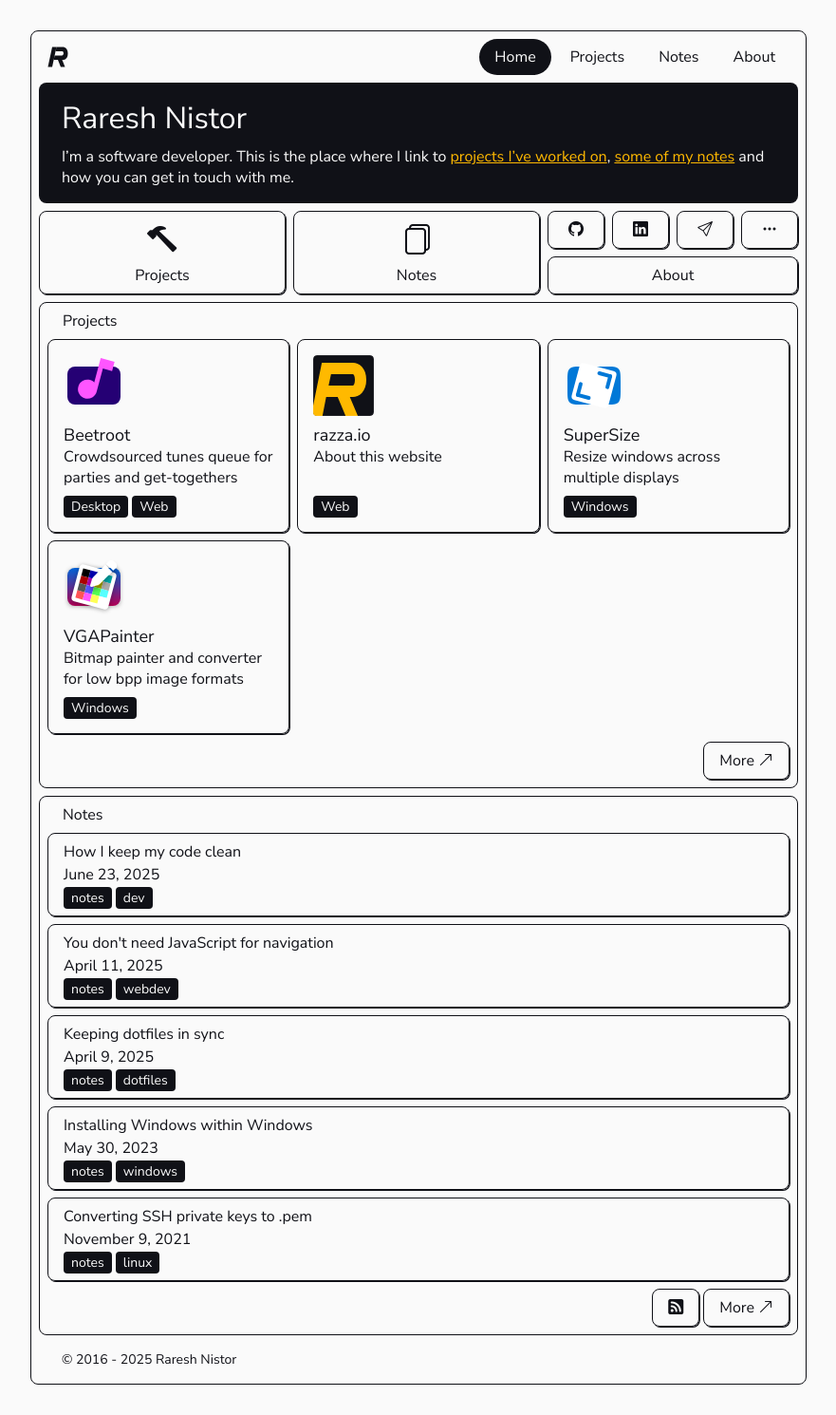
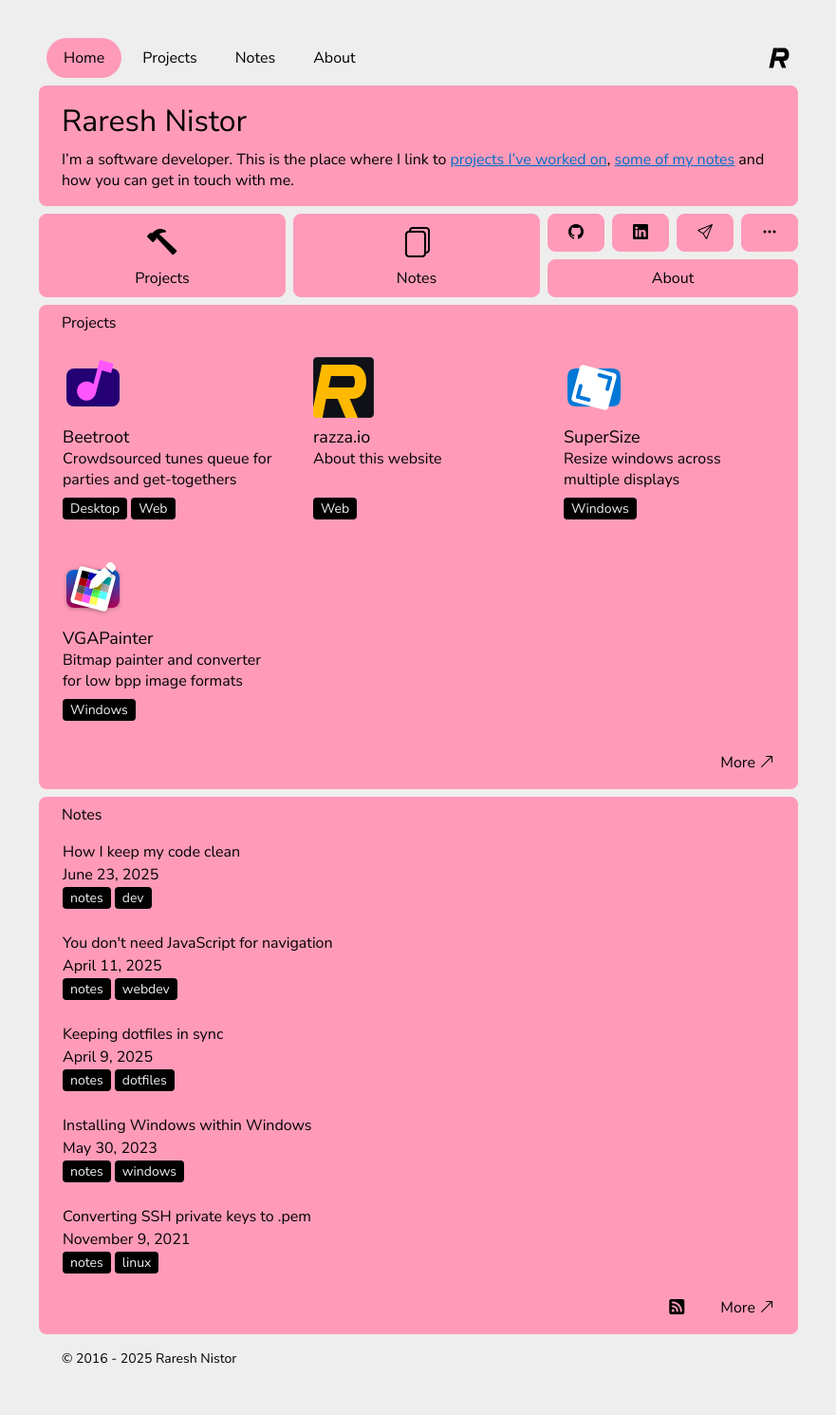
Before and after one commit to itisrazza/razza.io, a Jekyll site: the page built from index.md, in a window 1280 px wide. Shown: the whole page at 95% size, without its empty margins (199-1080 px from the left). Built offline with Jekyll 4.4.1, drawn with Linux system fonts in a browser that asks for light colours.

Commit message:
style: update styling

```diff
--- a/_sass/matte/chrome.scss
+++ b/_sass/matte/chrome.scss
@@ -22,9 +22,6 @@ body>.page-chrome {
   max-width: $width-s;
 
   @media screen and (min-width: $breakpoint-m) {
-    border: 1px solid var(--colour-foreground);
-    border-radius: 0.5rem;
-
     margin-block: 32px;
 
     max-width: $width-m;
--- a/_sass/matte/colours.scss
+++ b/_sass/matte/colours.scss
@@ -1,26 +1,41 @@
-$positive: #fafafa;
-$negative: #101117;
-$accent-light: #006ec8;
-$accent-dark: #ffb900;
+$light-background: oklch(0.95 0 0);
+$light-background-elevated: oklch(0.80 0.124 1.0);
+$light-edge: oklch(0.80 0.125 1.0);
+$light-foreground: oklch(0 0 0);
+$light-accent: oklch(0.5369 0.162672 252.4239);
+
+$dark-background: oklch(0.2 0.015 275.0);
+$dark-background-elevated: oklch(0.3 0.02 275.0);
+$dark-edge: oklch(0.5 0.02 275.0);
+$dark-foreground: oklch(1 0 0);
+$dark-accent: oklch(0.8 0.2 80);
 
 @mixin light-scheme {
-  --colour-background: #{$positive};
-  --colour-foreground: #{$negative};
-  --colour-accent: #{$accent-light};
+  --colour-background: #{$light-background};
+  --colour-background-elevated: #{$light-background-elevated};
+  --colour-foreground: #{$light-foreground};
+  --colour-edge: #{$light-edge};
+  --colour-accent: #{$light-accent};
 
-  --colour-background-swap: #{$negative};
-  --colour-foreground-swap: #{$positive};
-  --colour-accent-swap: #{$accent-dark};
+  --colour-background-swap: #{$dark-background};
+  --colour-background-elevated-swap: #{$dark-background-elevated};
+  --colour-foreground-swap: #{$dark-foreground};
+  --colour-edge-swap: #{$dark-edge};
+  --colour-accent-swap: #{$dark-accent};
 }
 
 @mixin dark-scheme {
-  --colour-background: #{$negative};
-  --colour-foreground: #{$positive};
-  --colour-accent: #{$accent-dark};
+  --colour-background: #{$dark-background};
+  --colour-background-elevated: #{$dark-background-elevated};
+  --colour-foreground: #{$dark-foreground};
+  --colour-edge: #{$dark-edge};
+  --colour-accent: #{$dark-accent};
 
-  --colour-background-swap: #{$positive};
-  --colour-foreground-swap: #{$negative};
-  --colour-accent-swap: #{$accent-light};
+  --colour-background-swap: #{$light-background};
+  --colour-background-elevated-swap: #{$light-background-elevated};
+  --colour-foreground-swap: #{$light-foreground};
+  --colour-edge-swap: #{$light-edge};
+  --colour-accent-swap: #{$light-accent};
 }
 
 :root {
--- a/_sass/matte/components/button.scss
+++ b/_sass/matte/components/button.scss
@@ -1,24 +1,23 @@
 @mixin button {
-  border: 1px solid var(--colour-foreground);
+  box-sizing: content-box;
+  background: var(--colour-background-elevated);
+
+  border: 1px solid var(--colour-edge);
   border-radius: 0.5rem;
   color: unset;
-  box-shadow: 1px 1px 0 var(--colour-foreground);
   text-decoration: none;
   padding: 0.5rem 1rem;
   display: flex;
   justify-content: center;
   align-items: center;
-  transition: transform 0.1s linear, box-shadow 0.1s linear;
   gap: 0.25rem;
 
   &:hover {
-    transform: translate(-1px, -1px);
-    box-shadow: 2px 2px 0 var(--colour-foreground);
+    outline: 1px solid var(--colour-edge);
   }
 
   &:active {
-    transform: translate(1px, 1px);
-    box-shadow: 0 0 0 var(--colour-foreground);
+    background: var(--colour-edge);
   }
 }
 
--- a/_sass/matte/components/header.scss
+++ b/_sass/matte/components/header.scss
@@ -1,11 +1,7 @@
 @use "../colours";
 
 .page-chrome>header {
-  --colour-background: var(--colour-background-swap);
-  --colour-foreground: var(--colour-foreground-swap);
-  --colour-accent: var(--colour-accent-swap);
-
-  background: var(--colour-background);
+  background: var(--colour-background-elevated);
   color: var(--colour-foreground);
 
   padding: 1rem 1.5rem;
--- a/_sass/matte/components/navigation.scss
+++ b/_sass/matte/components/navigation.scss
@@ -3,7 +3,7 @@
 
 .page-chrome>nav {
   display: flex;
-  flex-direction: row;
+  flex-direction: row-reverse;
   justify-content: space-between;
   align-items: stretch;
   padding-inline: 0.5rem;
@@ -35,13 +35,16 @@
         padding: 0.5rem 1rem;
         text-decoration: none;
         color: unset;
+        border: 2px solid transparent;
+        border-radius: 1e99rem;
 
         &.current,
-        &:hover,
         &:active {
-          background: var(--colour-foreground);
-          color: var(--colour-background);
-          border-radius: 1e99rem;
+          background: var(--colour-background-elevated);
+        }
+
+        &:hover {
+          border-color: var(--colour-background-elevated);
         }
       }
     }
@@ -56,35 +59,58 @@
   }
 
   @media screen and (max-width: chrome.$breakpoint-m) {
+    position: sticky;
+    top: 0.5rem;
     flex-direction: column;
     padding-inline: unset;
-    gap: 0.5rem;
 
     label[for="navigation-toggle"] {
       @include button.button();
 
+      position: relative;
       display: flex;
       flex-direction: row;
-      justify-content: center;
+      justify-content: space-between;
       align-items: center;
       gap: 0.5rem;
     }
 
     .nav-links {
       display: none;
+      position: absolute;
+      top: 100%;
+      left: 0;
+      right: 0;
+      border: 1px solid var(--colour-edge);
+      border-top: none;
+      overflow: hidden;
     }
 
-    #navigation-toggle:checked~.nav-links {
+    #navigation-toggle:checked {
+      &~label[for="navigation-toggle"] {
+        border-end-start-radius: 0;
+        border-end-end-radius: 0;
+      }
+
+      &~.nav-links {
+        background-color: var(--colour-background-elevated);
         display: flex;
         flex-direction: column;
-      border: 1px solid var(--colour-foreground);
-      border-radius: 0.5rem;
+        border-radius: 0 0 0.5rem 0.5rem;
         gap: unset;
         align-items: stretch;
         overflow: hidden;
 
         a {
-        border-radius: unset;
+          justify-content: flex-start;
+          border: none;
+          border-radius: 0rem;
+          padding-inline: 1.5rem;
+
+          &.current {
+            background-color: var(--colour-edge);
+          }
+        }
       }
     }
 
--- a/_sass/matte/pages/home.scss
+++ b/_sass/matte/pages/home.scss
@@ -68,7 +68,7 @@
   }
 
   .home-list {
-    border: 1px solid var(--colour-foreground);
+    background: var(--colour-background-elevated);
     border-radius: 0.5rem;
     padding: 0.5rem;
     gap: 0.5rem;
```
Lines whose indentation alone changed are shown as unchanged.
